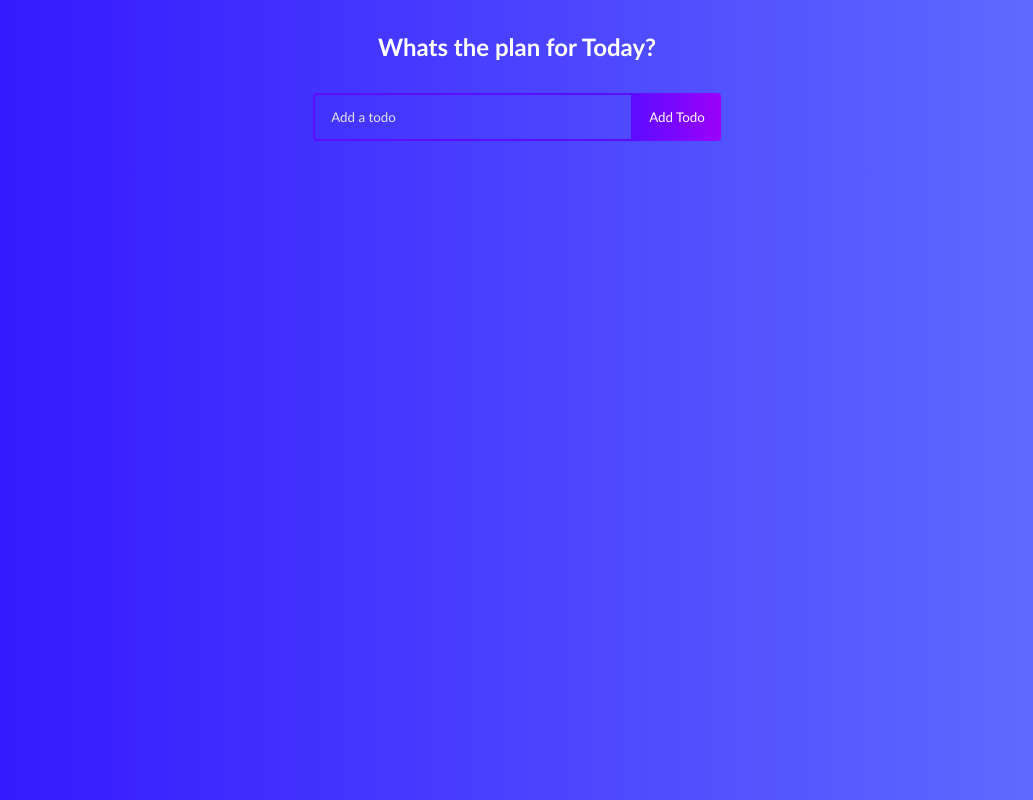
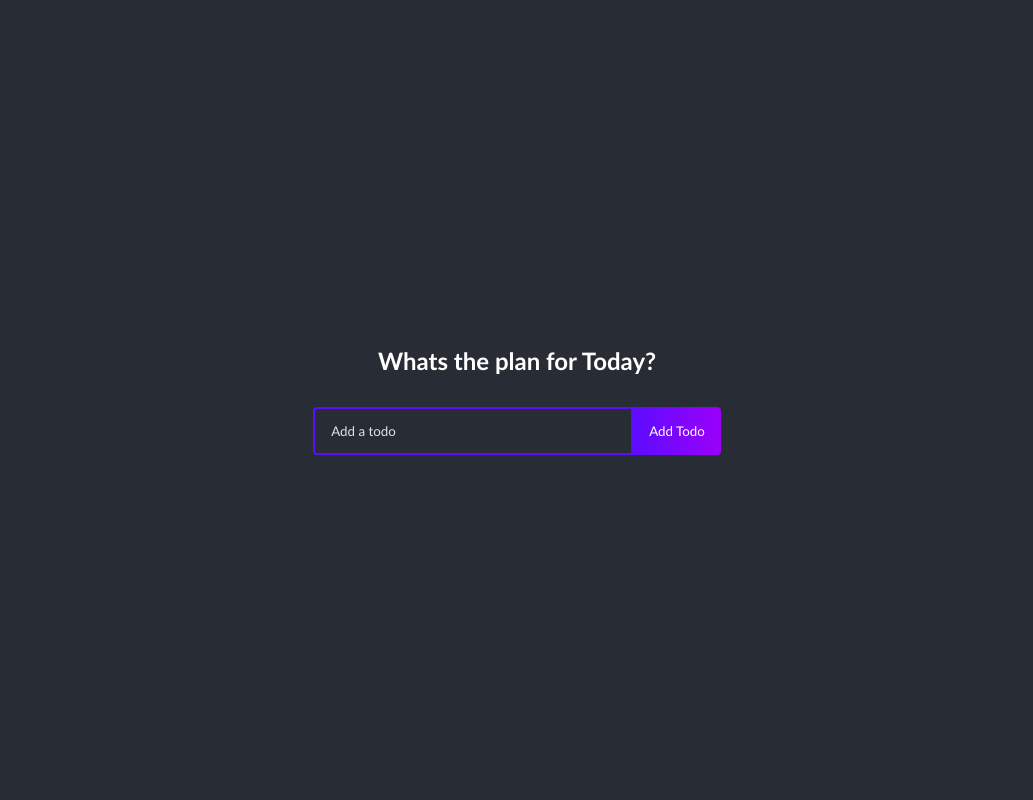
Before and after one commit to faridiyr/todolist, a React (Create React App) app: page / in a window 1280 px wide. Shown: the whole page, without its empty margins (123-1156 px from the left). Built offline with nearby package versions, Linux system fonts and the light colour scheme.

Commit message:
update css

```diff
--- a/src/App.js
+++ b/src/App.js
@@ -5,9 +5,9 @@ import TodoList from './component/TodoList';
 function App() {
   return (
     <div className="App">
-      {/* <header className="App-header"> */}
-      <TodoList />
-      {/* </header> */}
+      <header className="App-header">
+        <TodoList />
+      </header>
     </div>
   );
 }
```
